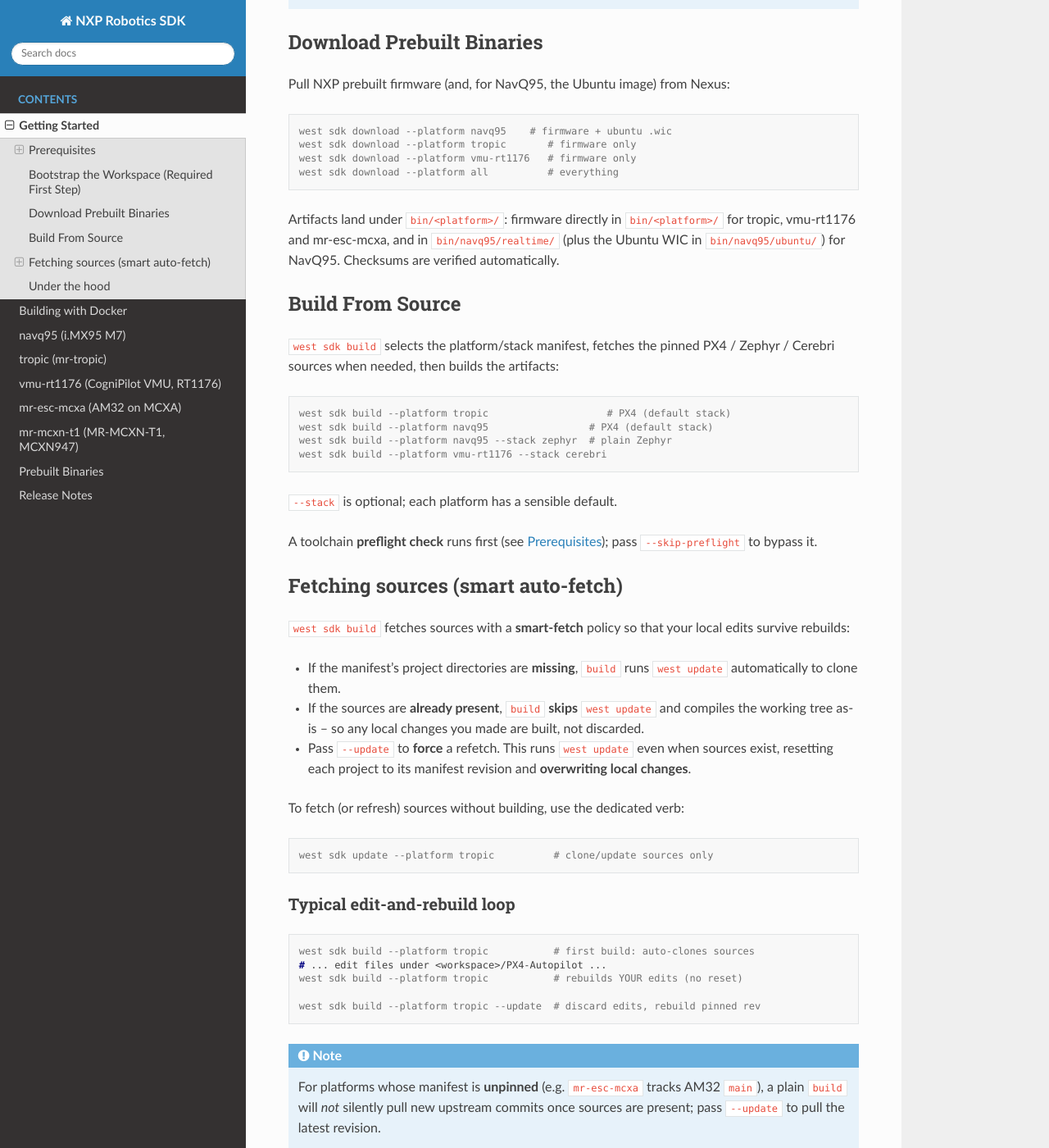
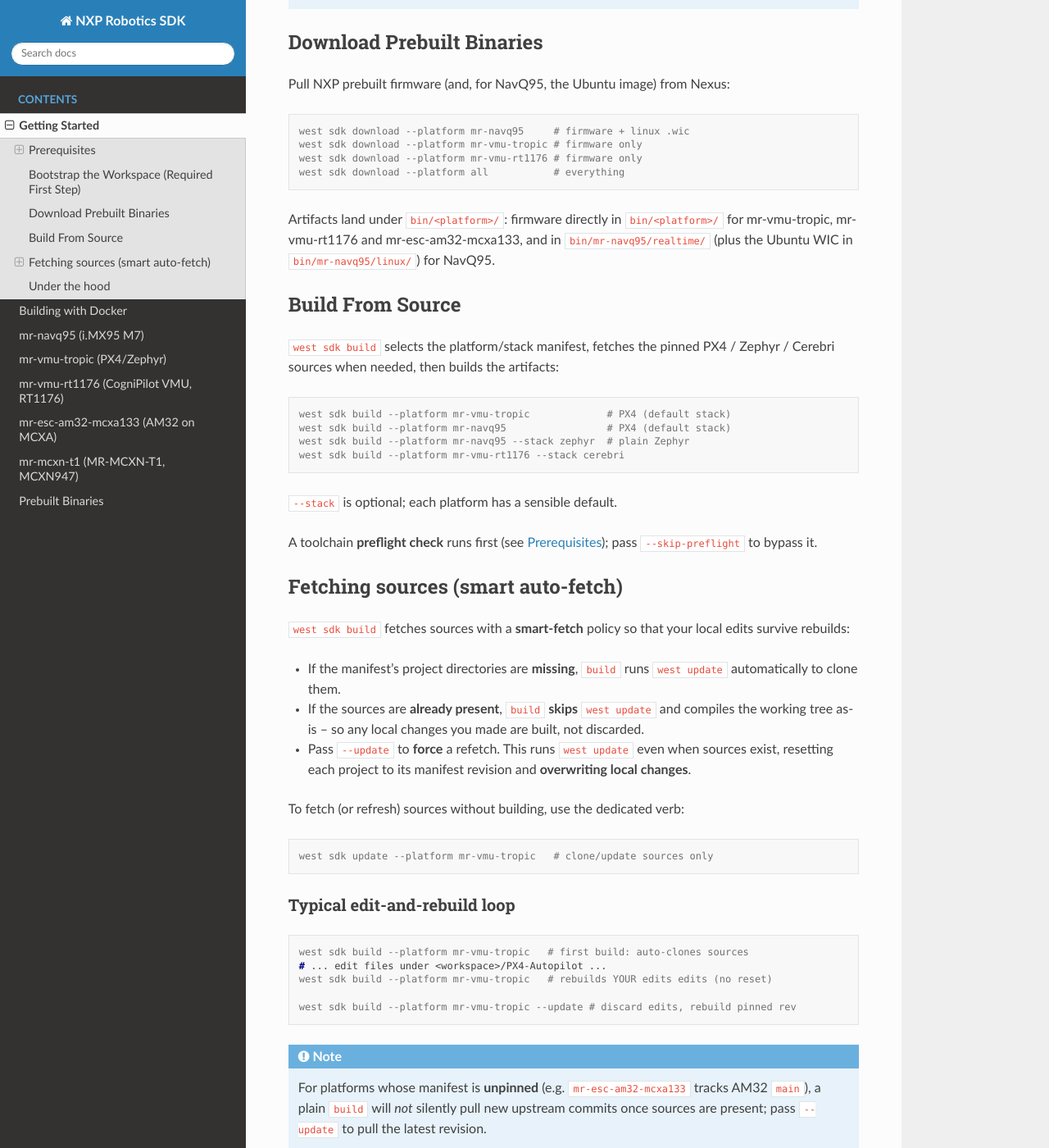
Before and after one commit to NXP-Robotics/robotics-sdk, a Sphinx documentation site: the page built from docs/getting_started.rst, in a window 1280 px wide and 1400 px high, scrolled down 1743 px. Shown: the whole window at 82% size. Built offline with Sphinx 7.4.7 and the Read the Docs theme 3.1.0, drawn with Linux system fonts in a browser that asks for light colours; pages that are not in the unit, such as notebooks, are missing from menus.

Commit message:
sdk: align platform names with marketing board names
Rename SDK platform identifiers to the official marketing board names
so dirs, manifests, docs and download subpaths all match:

  navq95      -> mr-navq95
  mr-esc-mcxa -> mr-esc-am32-mcxa133
  vmu-rt1176  -> mr-vmu-rt1176

Pure identifier rename; the download mechanism is unchanged here.

Signed-off-by: Alex Porosanu <alexandru.porosanu@nxp.com>

```diff
--- a/docs/boards/navq95.rst
+++ b/docs/boards/mr-navq95.rst
@@ -1,4 +1,4 @@
-navq95 (i.MX95 M7)
+mr-navq95 (i.MX95 M7)
 ==================
 
 The NavQ95 (MR-NavQ95B) realtime domain runs on the i.MX95 Cortex-M7. It
@@ -9,7 +9,7 @@ Ubuntu image is delivered separately as a WIC (see :doc:`../prebuilt_binaries`).
 
    NavQ95 PX4 support is built from NXP's public PX4 fork
    (``NXP-Robotics/robotics-PX4-Autopilot``, board ``imx95``), cloned over HTTPS with no
-   credentials required. See ``manifests/px4/navq95.yml`` for the pinned
+   credentials required. See ``manifests/px4/mr-navq95.yml`` for the pinned
    remote and revision.
 
 Build
@@ -17,8 +17,8 @@ Build
 
 .. code-block:: console
 
-   west sdk build --platform navq95                 # PX4 (default)
-   west sdk build --platform navq95 --stack zephyr  # plain Zephyr
+   west sdk build --platform mr-navq95                 # PX4 (default)
+   west sdk build --platform mr-navq95 --stack zephyr  # plain Zephyr
 
 PX4 artifacts (collected into ``bin/navq95/realtime/``; the Ubuntu WIC
 downloads to ``bin/navq95/ubuntu/``):
@@ -41,7 +41,7 @@ producing a ``.mcuboot.bin`` alongside the raw ``.bin``:
    (``nxp_imx95_ddr.bin``) is intentionally **not** signed.
 
 The signing parameters live in the ``sign:`` block of
-``platforms/navq95/build.yml`` and are applied automatically -- equivalent
+``platforms/mr-navq95/build.yml`` and are applied automatically -- equivalent
 to:
 
 .. code-block:: console
@@ -52,9 +52,9 @@ to:
 
 This step is **NavQ95-only**: it is driven entirely by the ``sign:`` key in the
 platform's ``build.yml`` (absent for other platforms), so no signing is applied
-to ``tropic`` or ``vmu-rt1176``. The SDK installs imgtool's Python dependencies
-(``click``, ``cryptography``, ``intelhex``, ``pyyaml``, ``cbor2``) into the
-per-workspace venv automatically.
+to ``mr-vmu-tropic`` or ``mr-vmu-rt1176``. The SDK installs imgtool's Python
+dependencies (``click``, ``cryptography``, ``intelhex``, ``pyyaml``, ``cbor2``)
+into the per-workspace venv automatically.
 
 Download prebuilt
 -----------------
--- a/docs/boards/vmu-rt1176.rst
+++ b/docs/boards/mr-vmu-rt1176.rst
@@ -1,4 +1,4 @@
-vmu-rt1176 (CogniPilot VMU, RT1176)
+mr-vmu-rt1176 (CogniPilot VMU, RT1176)
 ===================================
 
 The CogniPilot Vehicle Management Unit on the NXP RT1176 supports all three
@@ -9,21 +9,21 @@ Build
 
 .. code-block:: console
 
-   west sdk build --platform vmu-rt1176                  # PX4 (default)
-   west sdk build --platform vmu-rt1176 --stack cerebri  # Cerebri
-   west sdk build --platform vmu-rt1176 --stack zephyr   # plain Zephyr
+   west sdk build --platform mr-vmu-rt1176                  # PX4 (default)
+   west sdk build --platform mr-vmu-rt1176 --stack cerebri  # Cerebri
+   west sdk build --platform mr-vmu-rt1176 --stack zephyr   # plain Zephyr
 
 PX4 builds shell out to ``make nxp_fmurt1176_default``.
 
 Artifacts:
 
-* ``vmu-rt1176.elf`` / ``vmu-rt1176.bin``
+* ``mr-vmu-rt1176.elf`` / ``mr-vmu-rt1176.bin``
 
 Download prebuilt
 -----------------
 
 .. code-block:: console
 
-   west sdk download --platform vmu-rt1176
+   west sdk download --platform mr-vmu-rt1176
 
 See :doc:`getting_started` for the required one-time ``west init`` bootstrap.
--- a/docs/getting_started.rst
+++ b/docs/getting_started.rst
@@ -91,15 +91,15 @@ Pull NXP prebuilt firmware (and, for NavQ95, the Ubuntu image) from Nexus:
 
 .. code-block:: console
 
-   west sdk download --platform navq95    # firmware + ubuntu .wic
-   west sdk download --platform tropic       # firmware only
-   west sdk download --platform vmu-rt1176   # firmware only
-   west sdk download --platform all          # everything
+   west sdk download --platform mr-navq95     # firmware + linux .wic
+   west sdk download --platform mr-vmu-tropic # firmware only
+   west sdk download --platform mr-vmu-rt1176 # firmware only
+   west sdk download --platform all           # everything
 
 Artifacts land under ``bin/<platform>/``: firmware directly in
-``bin/<platform>/`` for tropic, vmu-rt1176 and mr-esc-mcxa, and in
-``bin/navq95/realtime/`` (plus the Ubuntu WIC in ``bin/navq95/ubuntu/``)
-for NavQ95. Checksums are verified automatically.
+``bin/<platform>/`` for mr-vmu-tropic, mr-vmu-rt1176 and mr-esc-am32-mcxa133,
+and in ``bin/mr-navq95/realtime/`` (plus the Ubuntu WIC in
+``bin/mr-navq95/linux/``) for NavQ95.
 
 Build From Source
 -----------------
@@ -109,10 +109,10 @@ PX4 / Zephyr / Cerebri sources when needed, then builds the artifacts:
 
 .. code-block:: console
 
-   west sdk build --platform tropic                    # PX4 (default stack)
-   west sdk build --platform navq95                 # PX4 (default stack)
-   west sdk build --platform navq95 --stack zephyr  # plain Zephyr
-   west sdk build --platform vmu-rt1176 --stack cerebri
+   west sdk build --platform mr-vmu-tropic             # PX4 (default stack)
+   west sdk build --platform mr-navq95                 # PX4 (default stack)
+   west sdk build --platform mr-navq95 --stack zephyr  # plain Zephyr
+   west sdk build --platform mr-vmu-rt1176 --stack cerebri
 
 ``--stack`` is optional; each platform has a sensible default.
 
@@ -122,38 +122,38 @@ A toolchain **preflight check** runs first (see :ref:`Prerequisites`); pass
 Fetching sources (smart auto-fetch)
 -----------------------------------
 
-``west sdk build`` fetches sources with a **smart-fetch** policy so that your
-local edits survive rebuilds:
+``west sdk build`` fetches sources with a **smart-fetch** policy so that
+your local edits survive rebuilds:
 
 * If the manifest's project directories are **missing**, ``build`` runs
   ``west update`` automatically to clone them.
-* If the sources are **already present**, ``build`` **skips** ``west update``
-  and compiles the working tree as-is -- so any local changes you made are
-  built, not discarded.
-* Pass ``--update`` to **force** a refetch. This runs ``west update`` even when
-  sources exist, resetting each project to its manifest revision and
+* If the sources are **already present**, ``build`` **skips**
+  ``west update`` and compiles the working tree as-is -- so any local
+  changes you made are built, not discarded.
+* Pass ``--update`` to **force** a refetch. This runs ``west update`` even
+  when sources exist, resetting each project to its manifest revision and
   **overwriting local changes**.
 
 To fetch (or refresh) sources without building, use the dedicated verb:
 
 .. code-block:: console
 
-   west sdk update --platform tropic          # clone/update sources only
+   west sdk update --platform mr-vmu-tropic   # clone/update sources only
 
 Typical edit-and-rebuild loop
 ~~~~~~~~~~~~~~~~~~~~~~~~~~~~~~~
 
 .. code-block:: console
 
-   west sdk build --platform tropic           # first build: auto-clones sources
+   west sdk build --platform mr-vmu-tropic   # first build: auto-clones sources
    # ... edit files under <workspace>/PX4-Autopilot ...
-   west sdk build --platform tropic           # rebuilds YOUR edits (no reset)
+   west sdk build --platform mr-vmu-tropic   # rebuilds YOUR edits edits (no reset)
 
-   west sdk build --platform tropic --update  # discard edits, rebuild pinned rev
+   west sdk build --platform mr-vmu-tropic --update # discard edits, rebuild pinned rev
 
 .. note::
 
-   For platforms whose manifest is **unpinned** (e.g. ``mr-esc-mcxa`` tracks
+   For platforms whose manifest is **unpinned** (e.g. ``mr-esc-am32-mcxa133`` tracks
    AM32 ``main``), a plain ``build`` will *not* silently pull new upstream
    commits once sources are present; pass ``--update`` to pull the latest
    revision.
--- a/docs/release_notes.rst
+++ /dev/null
@@ -1,28 +0,0 @@
-Release Notes
-=============
-
-2026.07.0
----------
-
-* Initial NXP Robotics SDK superproject scaffold.
-* Platforms: ``navq95`` (i.MX95 M7), ``tropic`` (mr-tropic),
-  ``vmu-rt1176`` (CogniPilot VMU on RT1176), ``mr-esc-mcxa`` (AM32 ESC on
-  FRDM-MCXA153).
-* Stacks: PX4, CogniPilot Cerebri, plain Zephyr, AM32 (selectable per
-  platform).
-* ``west sdk build`` -- manifest select + smart source fetch + build dispatch
-  (PX4/AM32 ``make`` shell-out / native Zephyr ``west build``). Sources are
-  fetched via ``west update`` only when missing, preserving local edits across
-  rebuilds; ``--update`` forces a refetch to the manifest revision.
-* ``west sdk update`` -- set the platform manifest and fetch/refresh its
-  sources (``west update``) without building.
-* ``west sdk download`` -- prebuilt artifact retrieval from Nexus
-  (backend stubbed; per-platform catalog in ``platforms/<platform>/build.yml``).
-* Per-platform build configuration lives in ``platforms/<platform>/build.yml``;
-  ``scripts/sdk.py`` is a generic loader/dispatcher that discovers platforms by
-  scanning ``platforms/*/build.yml`` (no platform-specific logic).
-
-.. todo::
-
-   Pin exact upstream revisions in ``manifests/`` and wire the Nexus backend
-   (real repo URL + sha256 checksums) before the first customer release.
```
Also changed, not shown: README.md (+3 -3 lines), docs/boards/mr-esc-am32-mcxa133.rst (renamed from docs/boards/mr-esc-mcxa.rst, +7 -7 lines), docs/boards/mr-vmu-tropic.rst (added, +30 -0 lines), docs/boards/tropic.rst (deleted, +0 -29 lines), docs/index.rst (+8 -8 lines), 16 other files.
